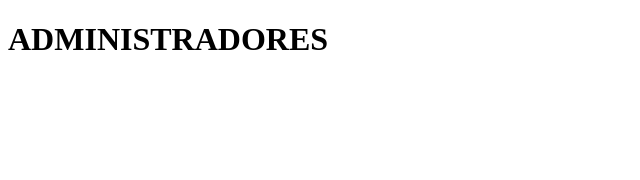
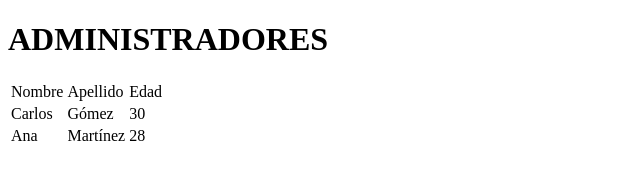
Before and after one commit to HanzChocoj/Tarea-1, a plain HTML site: page Administradores.html in a window 1280 px wide. Shown: the whole page, without its empty margins (0-640 px from the left). Drawn offline with Linux system fonts and the light colour scheme.

```diff
--- a/Administradores.html
+++ b/Administradores.html
@@ -7,5 +7,22 @@
 </head>
 <body>
     <h1>ADMINISTRADORES</h1>
+    <table>
+        <tr>
+            <td>Nombre</td>
+            <td>Apellido</td>
+            <td>Edad</td>
+        </tr>
+        <tr>
+            <td>Carlos</td>
+            <td>Gómez</td>
+            <td>30</td>
+        </tr>
+        <tr>
+            <td>Ana</td>
+            <td>Martínez</td>
+            <td>28</td>
+        </tr>
+    </table>
 </body>
 </html>
```
Also changed, not shown: Estudiantes.html (+17 -1 lines).
